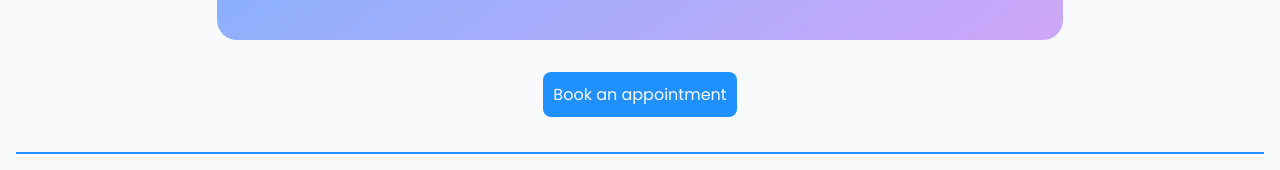
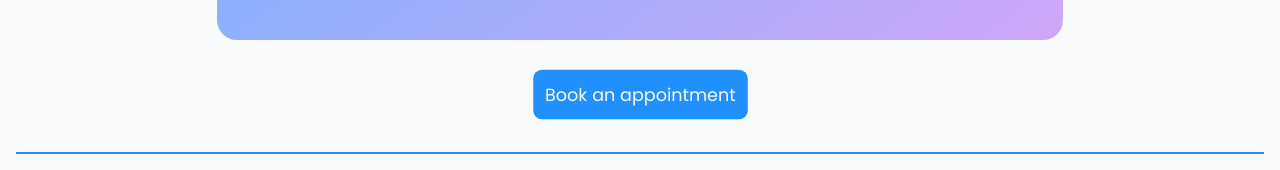
Before and after one commit to JamesYcode/Harmony-Health, a React (Vite) app: page / in a window 1280 px wide. In both pictures the pointer is over the button "Book an appointment". Shown: the part 1185-1355 px from the top of the page. Built offline with nearby package versions, Linux system fonts and the light colour scheme.

Commit message:
appointment button hover effect.

```diff
--- a/src/components/home.css
+++ b/src/components/home.css
@@ -153,3 +153,7 @@
 .appointment-btn {
   margin-top: 1rem;
 }
+
+.appointment-btn:hover {
+  transform: scale(1.1);
+}
```
